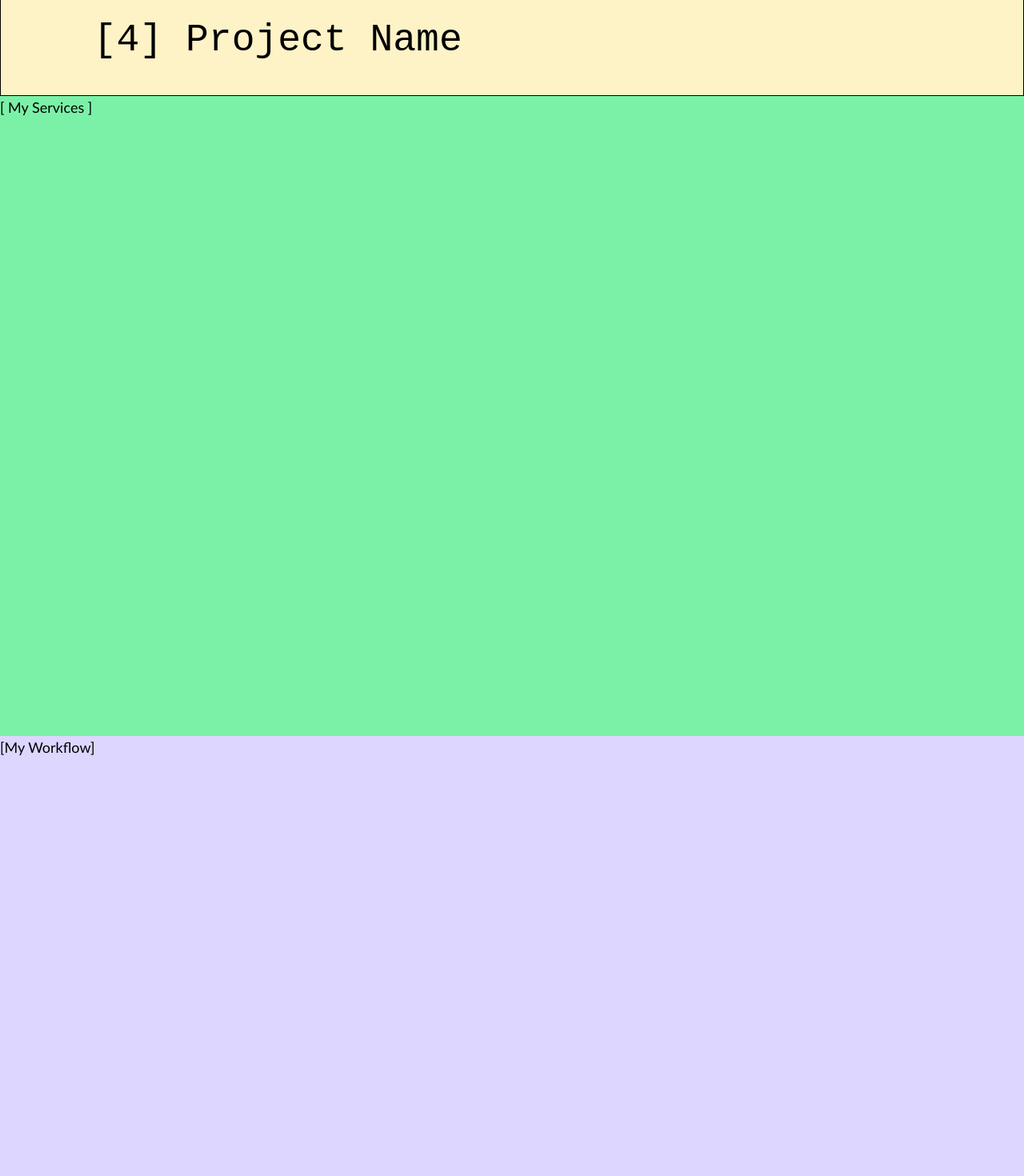
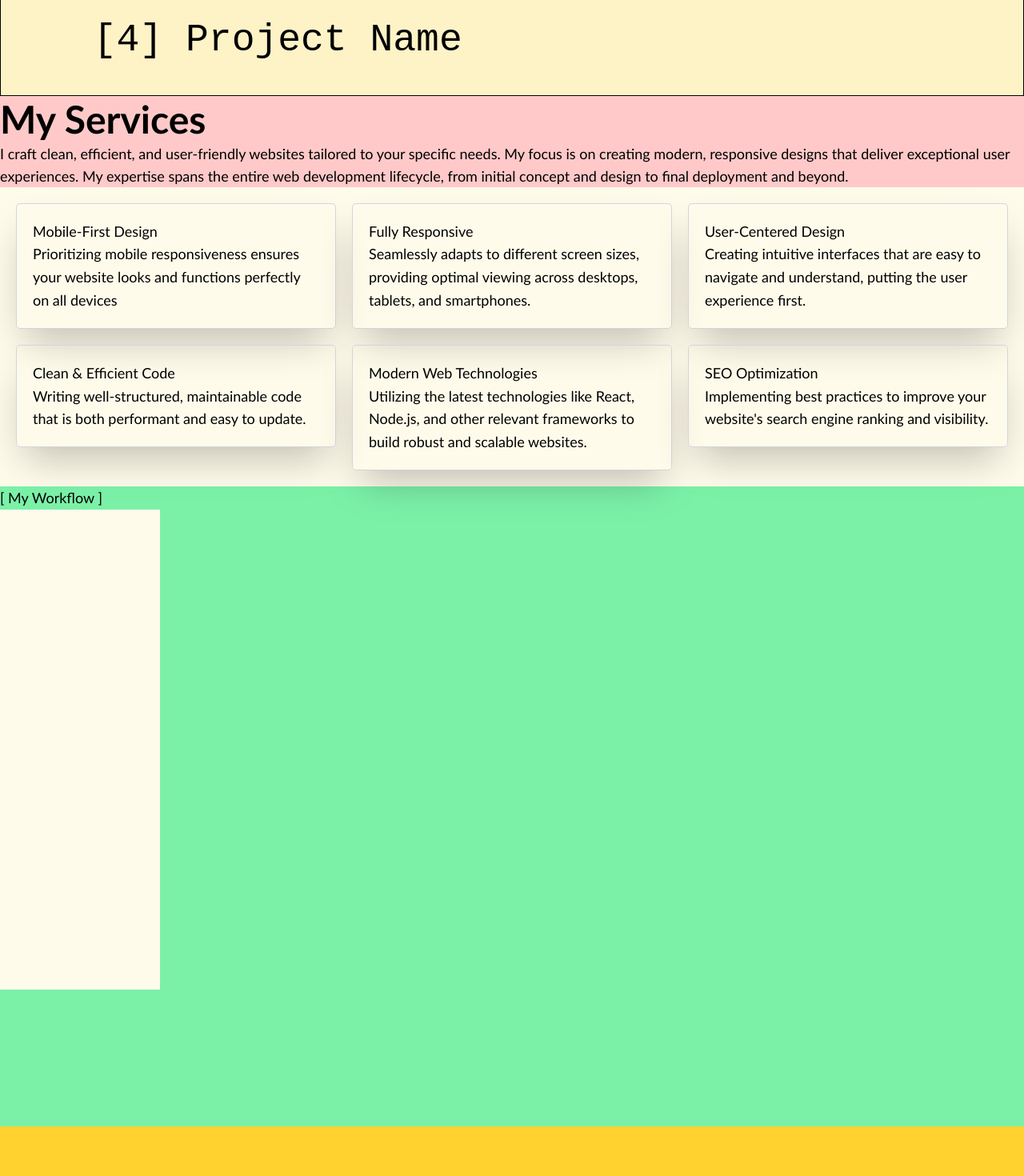
Before and after one commit to jjplaza-dev/Web-Dev-Portfolio, a React (Vite) app in the folder frontend/: page / in a window 1280 px wide. Shown: the part 1400-2870 px from the top of the page at 80% size. Built offline with nearby package versions, Linux system fonts and the light colour scheme.

Commit message:
Service page partial

```diff
--- a/frontend/src/components/Navigation.jsx
+++ b/frontend/src/components/Navigation.jsx
@@ -19,6 +19,7 @@ function Navigation() {
 
   const panelWidth = isMobile? activeMenu? '100vw':'0vw': activeMenu? '50vw':'0vw';
   const navPos = activeMenu? "0%":"100%";
+  const navCover = activeMenu? "block":"none";
 
 
 
@@ -41,6 +42,7 @@ function Navigation() {
               <button className='w-[50%] h-[50%]'>NAVIGATION BUTTON</button>
           </nav>
        </div>
+       <div className='w-screen h-screen absolute bg-black opacity-80' onClick={openMenu} style={{display: `${navCover}`}}></div>
     </section>
   </>
 }
--- a/frontend/src/components/Services.jsx
+++ b/frontend/src/components/Services.jsx
@@ -1,11 +1,50 @@
-import React from 'react'
+import React from 'react';
 
 function Services() {
-  return <>
-    <section className='w-full h-screen bg-green-300'>
-        [ My Services ]
-    </section>
-  </>
+  const serviceArr = [
+    {title: "Mobile-First Design",
+      text: "Prioritizing mobile responsiveness ensures your website looks and functions perfectly on all devices"
+    },
+    {
+      title: "Fully Responsive",
+      text: "Seamlessly adapts to different screen sizes, providing optimal viewing across desktops, tablets, and smartphones."
+    },
+    {
+      title: "User-Centered Design",
+      text: "Creating intuitive interfaces that are easy to navigate and understand, putting the user experience first."
+    },
+    {
+      title: "Clean & Efficient Code",
+      text: "Writing well-structured, maintainable code that is both performant and easy to update."
+    },
+    {
+      title: "Modern Web Technologies",
+      text: "Utilizing the latest technologies like React, Node.js, and other relevant frameworks to build robust and scalable websites."
+    },
+    {
+      title: "SEO Optimization",
+      text: "Implementing best practices to improve your website's search engine ranking and visibility."
+    }
+
+
+
+
+
+  ];
+
+  return (
+    <>
+      <section className='w-full screen h-fit bg-red-200'>
+        <h2 className='text-3xl font-bold mb-4'>My Services</h2>
+        <p className='text-lg mb-6'>I craft clean, efficient, and user-friendly websites tailored to your specific needs. My focus is on creating modern, responsive designs that deliver exceptional user experiences. My expertise spans the entire web development lifecycle, from initial concept and design to final deployment and beyond.</p>
+        <div className='w-full h-fit bg-amber-50 grid grid-cols-1 sm:grid-cols-2 lg:grid-cols-3 gap-5 p-5 box-border'>
+          {serviceArr.map((service, index) => (
+            <div className='w-full h-fit border-1 border-gray-300 rounded-[5px] p-5 shadow-2xl' key={index}>{service.title}<br/>{service.text}</div>
+          ))}
+        </div>
+      </section>
+    </>
+  );
 }
 
-export default Services
+export default Services;
--- a/frontend/src/components/Workflow.jsx
+++ b/frontend/src/components/Workflow.jsx
@@ -1,9 +1,33 @@
-import React from 'react'
+import React, { useState } from 'react';
 
 function Workflow() {
-  return <>
-    <section className='w-screen h-screen bg-violet-200'>[My Workflow]</section>
-  </>
+  const [posX, setPosX] = useState(0); // Initialize position states
+  const [posY, setPosY] = useState(0);
+
+  const handleDrag = (event) => {
+    // Access the div using event.target
+    const div = event.target;
+
+    // Get the bounding client rect
+    const rect = div.getBoundingClientRect();
+
+    // Log the bounding client rect to the console
+    console.log('Bounding Client Rect:', rect);
+  };
+
+  return (
+    <>
+      <section className='w-full h-screen bg-green-300'>
+        [ My Workflow ]
+        <div
+          onMouseDown={handleDrag}
+          className='w-50 h-150 bg-amber-50'
+          style={{ transform: `translate(${posX}px, ${posY}px)` }}
+          id='dragTest'
+        ></div>
+      </section>
+    </>
+  );
 }
 
-export default Workflow
+export default Workflow;
--- a/frontend/src/components/Works.jsx
+++ b/frontend/src/components/Works.jsx
@@ -1,10 +1,11 @@
-import React, { useState, useRef, useEffect, use } from 'react';
+import React, { useState, useRef, useEffect } from 'react';
 import WorkBox from '../page.components/WorkBox';
 
 function Works() {
   const [selectedProject, setSelectedProject] = useState(null);
   const [hoveredIndex, setHoveredIndex] = useState(null);
-  const [relativePos, setRelativePos] = useState()
+  const [relativePosX, setRelativePosX] = useState()
+  const [relativePosY, setRelativePosY] = useState()
   const buttonRefs = useRef([]);
 
 
@@ -25,7 +26,8 @@ function Works() {
     const rect = buttonRefs.current[index].getBoundingClientRect();
 
     buttonRefs.current[index].addEventListener("mousemove", (e) => {
-      setRelativePos(((e.clientX - rect.x) / rect.width) * 10)
+      setRelativePosX(((e.clientX - rect.x) / rect.width) * 10)
+      setRelativePosY((((e.clientY - rect.y) / rect.height) * 10))
     })
   }
 
@@ -46,7 +48,7 @@ function Works() {
               >
                 [{index}] Project Name
               </button>
-              <WorkBox isHidden={hoveredIndex !== index} boxPos={hoveredIndex} pos={relativePos}/>
+              <WorkBox isHidden={hoveredIndex !== index} boxPos={hoveredIndex} posX={relativePosX} posY={relativePosY}/>
             </div>
           ))}
         </div>
--- a/frontend/src/page.components/WorkBox.jsx
+++ b/frontend/src/page.components/WorkBox.jsx
@@ -1,14 +1,15 @@
 import React, {useEffect, useState } from 'react'
 
 function WorkBox(props) {
-  const [myPos, setMyPos] = useState()
+  const [myPosX, setMyPosX] = useState()
+  const [myPosY, setMyPosY] = useState()
   useEffect(() => {
-    setMyPos(props.pos)
-    console.log(myPos)
+    setMyPosX(props.posX)
+    setMyPosY(props.posY)
   })
 
   return <>
-    <div className={`w-[25vw] aspect-[1/1.2] bg-red-600 absolute transition-all duration-500 ease-out z-1 ${props.isHidden? 'opacity-0' : 'opacity-0 lg:opacity-100'}`} style={{right: `${20 - myPos}%`}}>
+    <div className={`w-[25vw] aspect-[1/1.2] bg-red-600 absolute transition-all duration-500 delay-0 ease-out z-1  ${props.isHidden? 'opacity-0' : 'opacity-0 lg:opacity-100'}`} style={{right: `${20 - myPosX}%`, transform: `translateY(${myPosY}%)`}}>
 
     </div>
   </>
```
